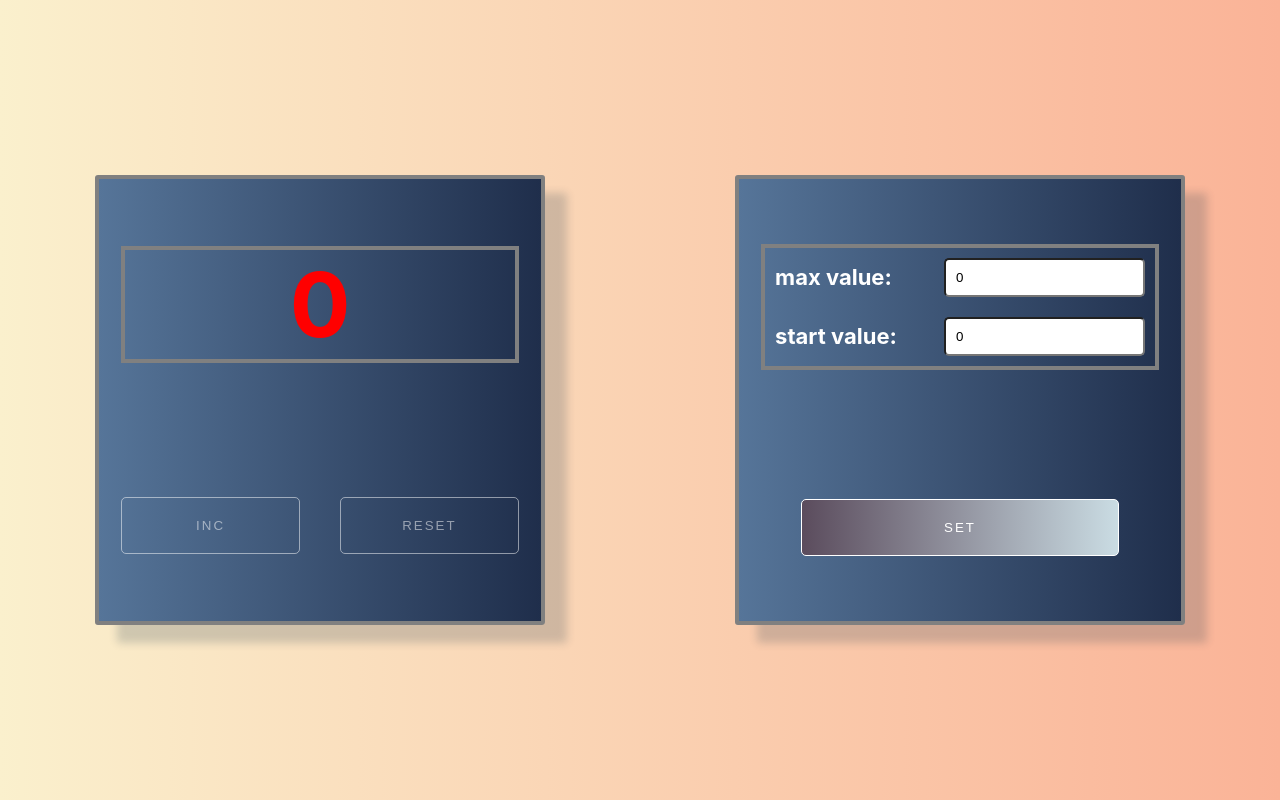
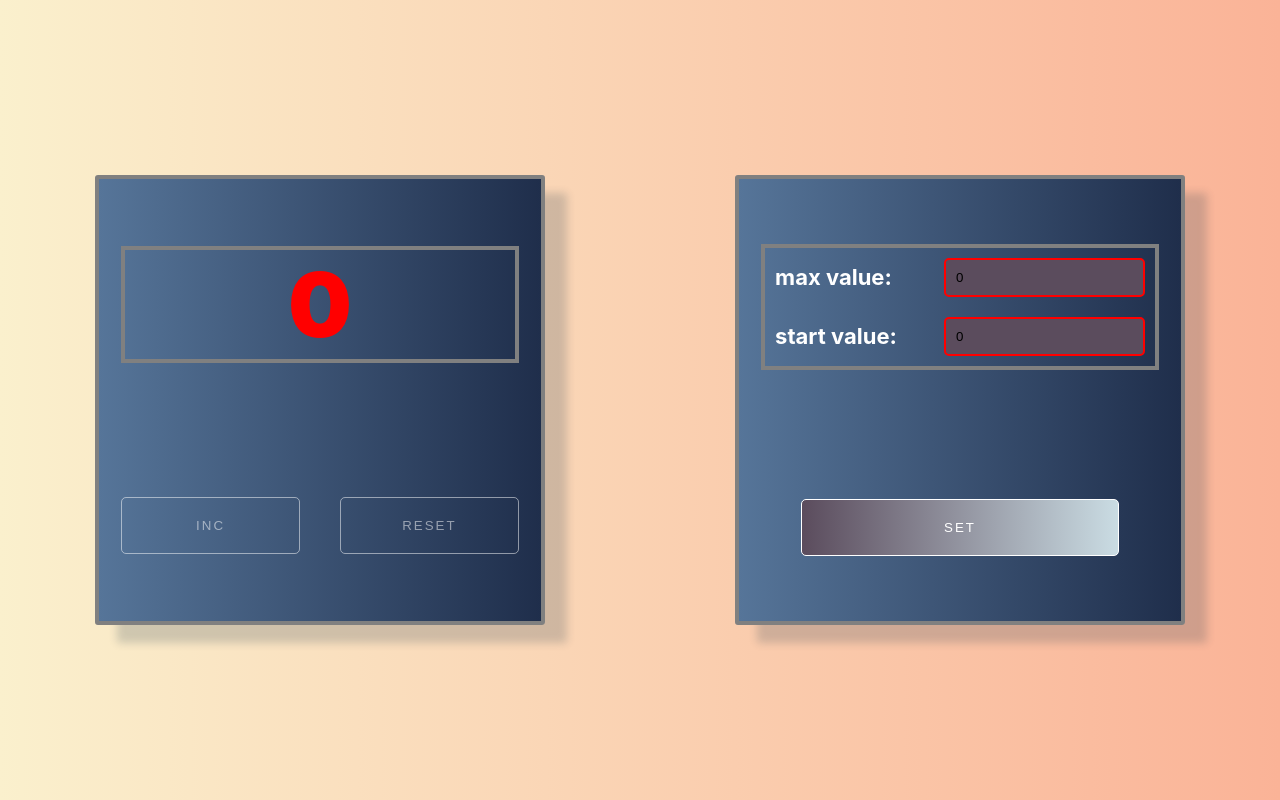
Before and after one commit to AlexeyKrop/count.github.io, a React (Create React App) app: page / in a window 1280 px wide. Built offline with nearby package versions, Linux system fonts and the light colour scheme.

Commit message:
fix bugs

```diff
--- a/src/App.css
+++ b/src/App.css
@@ -69,7 +69,8 @@
     align-items: center;
     justify-content: space-between;
 }
-.button__group_settings{
+
+.button__group_settings {
     justify-content: center;
 }
 
@@ -90,9 +91,11 @@
     transition: .8s cubic-bezier(.165, .84, .44, 1);
     cursor: pointer;
 }
-.button__group_settings button{
+
+.button__group_settings button {
     width: 80%;
 }
+
 .button__group button:not([disabled]):hover {
     background: rgba(255, 255, 255, 0);
 }
@@ -108,27 +111,51 @@
     cursor: default;
     opacity: 0.5;
 }
-.counter__settings{
+
+.counter__settings {
     display: flex;
     justify-content: space-between;
     align-items: center;
     padding: 10px;
 }
-.counter__settings span{
+
+.counter__settings span {
     color: white;
     font-size: 22px;
     font-weight: bold;
 }
-.counter__settings input{
+
+.counter__settings input {
     padding: 10px;
     border-radius: 5px;
     outline: none;
 }
-.inputError{
+
+.inputError {
     background-color: #5b4c5d;
     border: 2px solid red;
 }
-.spanError{
+
+.spanError {
     font-weight: 700;
     color: red;
 }
+
+.errorText {
+    font-size: 24px;
+    color: red;
+}
+
+.counter {
+    width: 90%;
+    margin: 0 auto;
+    border: 4px solid grey;
+}
+
+.styleIfCountOff {
+    color: red;
+}
+
+.styleIfCountReset {
+    color: white;
+}
--- a/src/App.tsx
+++ b/src/App.tsx
@@ -9,26 +9,27 @@ function App() {
   const [maxValue, setMaxValue] = useState(0)
   let [count, setCount] = useState(startValue);
   let [error, setError] = useState('')
+  console.log(error)
   useEffect(() => {
     let startValueForString = localStorage.getItem('startValue')
-    if(startValueForString){
+    if (startValueForString) {
       let newStartValue = JSON.parse(startValueForString)
       setStartValue(newStartValue)
     }
-  },[])
+  }, [])
   useEffect(() => {
     let maxValueForString = localStorage.getItem('maxValue')
-    if(maxValueForString){
+    if (maxValueForString) {
       let newMaxValue = JSON.parse(maxValueForString)
       setMaxValue(newMaxValue)
     }
-  },[])
+  }, [])
   const getStartValue = (value: number) => {
     if (value >= 0) {
       setStartValue(value)
       setError('')
     } else {
-      setError('enter a number greater than zero')
+      setError('StartValue not valid')
     }
   }
   const getMaxValue = (value: number) => {
@@ -36,9 +37,8 @@ function App() {
       setMaxValue(value)
       setError('')
     } else {
-      setError('enter a number greater than zero')
+      setError('MaxValue not valid')
     }
-
   }
   const getCounterIncrement = () => {
     if (count === maxValue) {
@@ -62,14 +62,14 @@ function App() {
     <div className="App">
       <div className="container">
         <div className="wrapper-counter">
-          <Display maxCount={maxValue} count={count}/>
+          <Display error={error} maxCount={maxValue} count={count}/>
           <div className="button__group">
             <Button disabled={count === maxValue} name={'Inc'} callBack={getCounterIncrement}/>
             <Button disabled={count === startValue} name={'Reset'} callBack={getResetICount}/>
           </div>
         </div>
         <div className="wrapper-counter wrapper-counter__setting">
-          <SetDisplay error={error} maxValue={maxValue} startValue={startValue} getStartValue={getStartValue}
+          <SetDisplay maxValue={maxValue} startValue={startValue} getStartValue={getStartValue}
                       getMaxValue={getMaxValue}/>
           <div className="button__group button__group_settings">
             <Button disabled={startValue > maxValue} name={'Set'} callBack={onClickSetValue}/>
--- a/src/Components/Display.tsx
+++ b/src/Components/Display.tsx
@@ -4,28 +4,22 @@ const display = {
   width: '100%',
   minHeight: '100px',
 }
-const counter = {
-  width: '90%',
-  margin: "0 auto",
-  border: '4px solid grey',
+const count = {
   fontSize: '90px',
-  fontWeight: 'bold'
-}
-const styleIfCountOff = {
-  color: 'red',
-}
-const styleIfCountReset = {
-  color: 'white',
+  fontWeight: '900'
 }
 type displayPropsType = {
   count: number
   maxCount: number
+  error: string
 }
 const Display: React.FC<displayPropsType> = (props) => {
   return (
     <div style={display}>
-      <div style={counter}>
-        <span style={props.count === props.maxCount ? styleIfCountOff : styleIfCountReset}>{props.count}</span>
+      <span className={props.error ? 'errorText' : ''}>{props.error}</span>
+      <div className='counter'>
+        <span style={count}
+              className={props.count === props.maxCount ? 'styleIfCountOff' : 'styleIfCountReset'}>{props.count}</span>
       </div>
     </div>
   );
--- a/src/Components/SetDisplay.tsx
+++ b/src/Components/SetDisplay.tsx
@@ -1,4 +1,4 @@
-import React, {useState} from 'react';
+import React from 'react';
 import Input from "./Input";
 
 const displaySettings = {
@@ -12,15 +12,13 @@ type setDisplayProps = {
   getMaxValue: (value: number) => void
   startValue: number
   maxValue: number
-  error: string
 }
 const SetDisplay = (props: setDisplayProps) => {
   return (
     <div style={displaySettings}>
-      <span className={'spanError'}>{props.error}</span>
-      <div className='counter__settings'><span>max value:</span> <Input className={props.startValue > props.maxValue ? 'inputError': ''} value={props.maxValue}  callBack={props.getMaxValue} type={'number'}/>
+      <div className='counter__settings'><span>max value:</span> <Input className={props.startValue >= props.maxValue  ? 'inputError': ''} value={props.maxValue}  callBack={props.getMaxValue} type={'number'}/>
       </div>
-      <div className='counter__settings'><span>start value:</span> <Input className={props.startValue > props.maxValue ? 'inputError': ''}  value={props.startValue} callBack={props.getStartValue} type={'number'}/>
+      <div className='counter__settings'><span>start value:</span> <Input className={props.startValue >= props.maxValue  ? 'inputError': ''}  value={props.startValue} callBack={props.getStartValue} type={'number'}/>
       </div>
     </div>
   );
```
